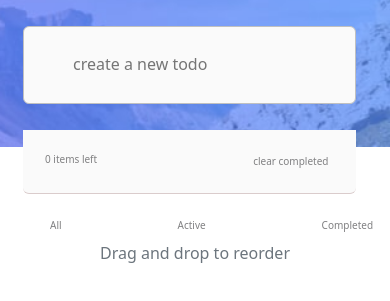
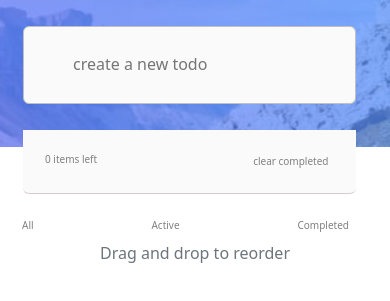
Before and after one commit to AkowanNathanael/todo, a plain HTML site: page index.html in a window 390 px wide. Shown: the part 233-534 px from the top of the page. Drawn offline with Linux system fonts and the light colour scheme.

Commit message:
responsiveness

```diff
--- a/app.css
+++ b/app.css
@@ -231,7 +231,8 @@ background-color: inherit;
     /* background-color: #25273C; */
         position: absolute;
         bottom: -25px;
-        width: 89%;
+        width: 90%;
+        left: 10px;
         margin-right: auto;
         margin-left: auto;
 
--- a/dark_theme.css
+++ b/dark_theme.css
@@ -254,7 +254,8 @@ footer{
         background-color: #25273C;
         position: absolute;
         bottom: -25px;
-        width: 89%;
+        width: 90%;
+        left: 10px;
         margin-right: auto;
         margin-left: auto;
 
```
